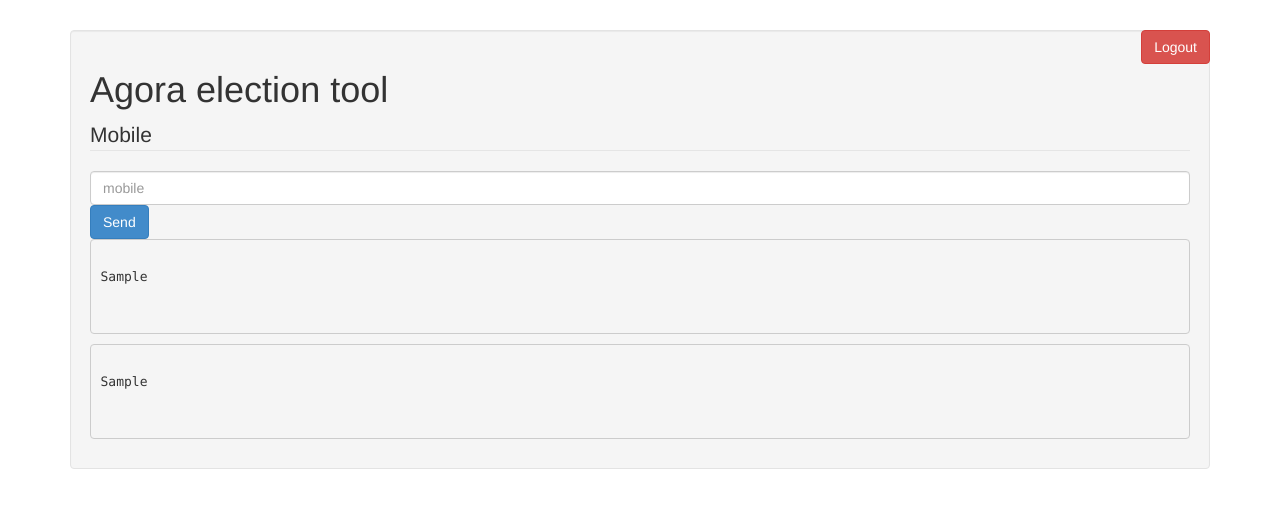
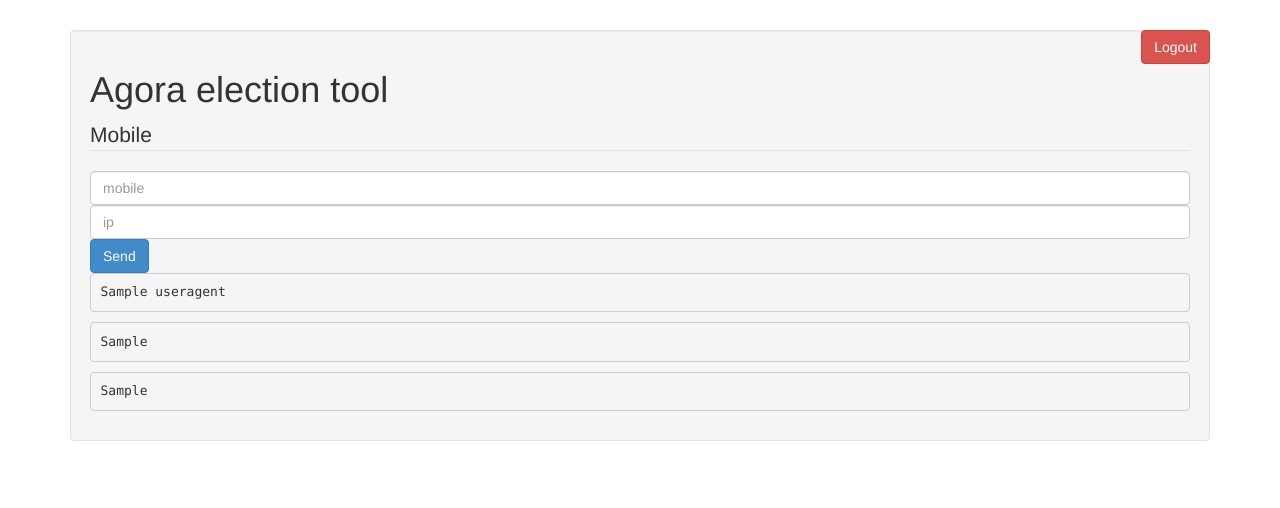
Before and after one commit to danigm/agora-election-tool, a Flask app: template templates/index.html in a window 1280 px wide. Shown: the top 508 px of the page. Run offline with Flask 2, Linux system fonts and the light colour scheme; the template is opened without the code that fills it: most values are stand-ins (such as "Sample title", 1, 10 or a date in 2020); some libraries are stand-ins or nearby versions.

Commit message:
Useragent query

```diff
--- a/app.py
+++ b/app.py
@@ -18,8 +18,10 @@ def index():
 
     rm = ''
     rb = ''
+    useragent = ''
     if request.method == 'POST':
         mobile = request.form.get('mobile', '').replace(' ', '').replace('.', '').strip()
+        ip = request.form.get('ip', '').replace(' ', '').replace('.', '').strip()
         if mobile:
             if not mobile.startswith('+34'):
                 mobile = '+34' + mobile
@@ -31,9 +33,12 @@ def index():
             response, err = p.communicate()
             rb = '\n'.join(str(i) for i in response.splitlines())
 
+        if ip:
+            p = subprocess.Popen(['./useragent.sh', ip], stdout=subprocess.PIPE)
+            response, err = p.communicate()
+            useragent = '\n'.join(str(i) for i in response.splitlines())
 
-
-    return render_template('index.html', rm=rm, rb=rb)
+    return render_template('index.html', rm=rm, rb=rb, useragent=useragent)
 
 
 @app.route('/login', methods=['GET', 'POST'])
--- a/templates/index.html
+++ b/templates/index.html
@@ -10,20 +10,13 @@
             <legend>Mobile</legend>
             <form method="POST" action="" role="form" class="form">
                 <input type="text" name="mobile" class="form-control" placeholder="mobile"/>
+                <input type="text" name="ip" class="form-control" placeholder="ip"/>
                 <input type="submit" class="btn btn-primary" value="Send"/>
             </form>
         </fieldset>
 
-        <pre>
-        {% autoescape false %}
-{{ rm }}
-        {% endautoescape %}
-        </pre>
-
-        <pre>
-        {% autoescape false %}
-{{ rb }}
-        {% endautoescape %}
-        </pre>
+        <pre>{% autoescape false %}{{ useragent }}{% endautoescape %}</pre>
+        <pre>{% autoescape false %}{{ rm }}{% endautoescape %}</pre>
+        <pre>{% autoescape false %}{{ rb }}{% endautoescape %}</pre>
     </div>
 {% endblock %}
```
Also changed, not shown: 1 other file.
